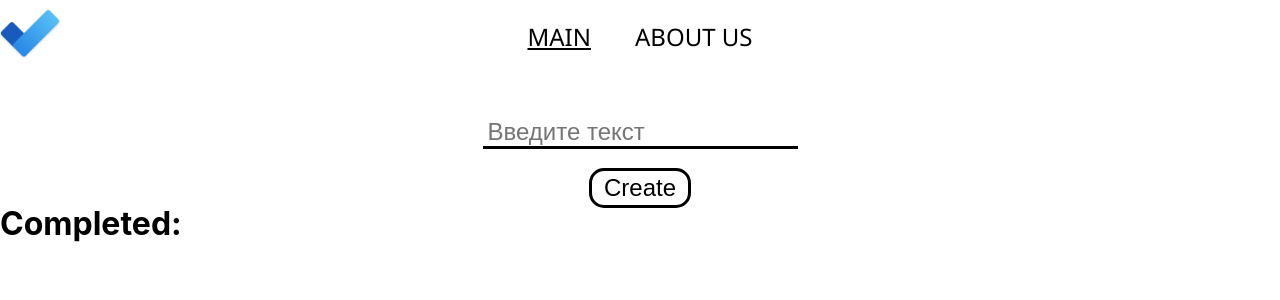
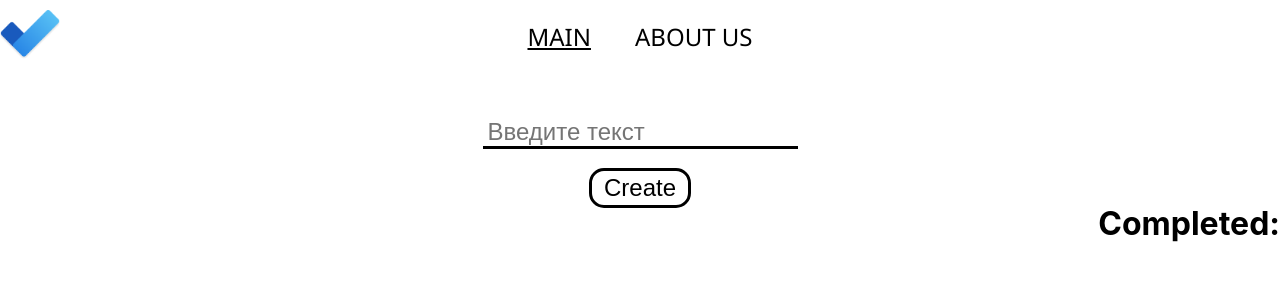
Before and after one commit to Timobes/EasyTodo, a React (Create React App) app in the folder todo/: page / in a window 1280 px wide. Shown: the top 300 px of the page. Built offline with nearby package versions, Linux system fonts and the light colour scheme.

Commit message:
опять забыл

```diff
--- a/todo/src/components/Main/GetCompleted.tsx
+++ b/todo/src/components/Main/GetCompleted.tsx
@@ -19,6 +19,7 @@ export const GetCompleted = () => {
                 <h1>Completed:</h1>
                 {data.map((note: any) => (
                     <div key={note.id}>
+                        {/* Не трогать! */}
                         {note.status === true && (
                             <>
                                 <div>{note.name}</div>
--- a/todo/src/components/Main/Main.module.scss
+++ b/todo/src/components/Main/Main.module.scss
@@ -35,4 +35,8 @@ main {
             cursor: pointer;
         }
     }
+
+    .complete {
+        text-align: end;
+    }
 }
--- a/todo/src/components/Main/notes/GetAnyNote.tsx
+++ b/todo/src/components/Main/notes/GetAnyNote.tsx
@@ -18,6 +18,7 @@ export const GetAnyNote = () => {
             {
                 data.map((note: any) => (
                     <div key={note.id}>
+                        {/* Не трогать! */}
                         {note.status === false && (
                             <>
                                 <div>Id = {note.id}</div>
```
